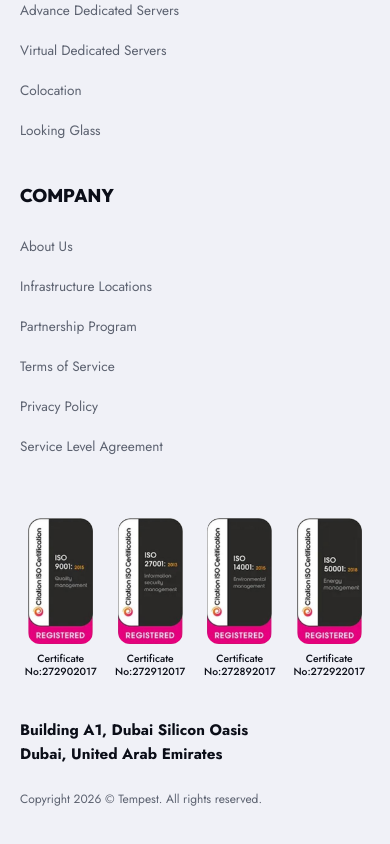
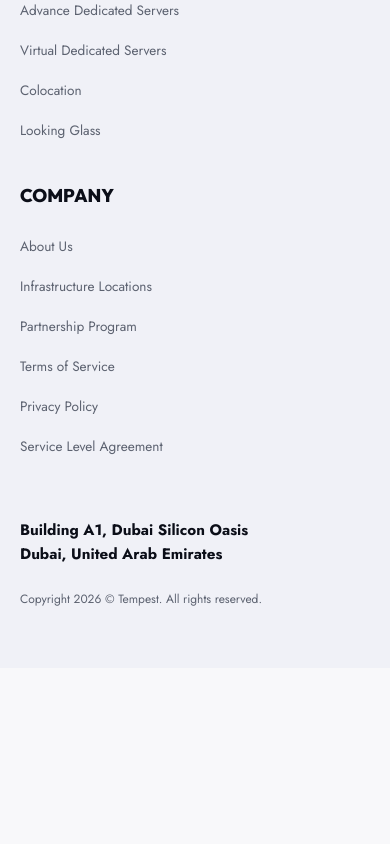
Before and after one commit to souiiii/Bytenia, a React (Vite) app: page /servers/hytale in a window 390 px wide. Shown: the part 5862-6706 px from the top of the page. After the commit the page ends 6530 px from the top, so only its background shows below. Built offline with nearby package versions, Linux system fonts and the light colour scheme; what react-world-flags would draw is missing.

Commit message:
made changes to the footer, removed iso certs

```diff
--- a/src/components/Footer/Footer.css
+++ b/src/components/Footer/Footer.css
@@ -97,7 +97,7 @@
   color: var(--text-muted);
 }
 
-.footer-badges {
+/* .footer-badges {
   display: flex;
   justify-content: center;
   margin-bottom: 40px;
@@ -105,9 +105,9 @@
 
 .mobile-only-badges {
   display: none;
-}
+} */
 
-.cert-box {
+/* .cert-box {
   display: flex;
   flex-direction: column;
   align-items: center;
@@ -125,7 +125,7 @@
 .iso-badges-img {
   height: 80px;
   object-fit: contain;
-}
+} */
 
 @media (max-width: 900px) {
   .footer-top {
@@ -139,7 +139,7 @@
     margin-bottom: 60px;
   }
 
-  .mobile-only-badges {
+/*   .mobile-only-badges {
     display: flex;
     justify-content: space-between;
     gap: 8px;
@@ -154,7 +154,7 @@
     max-width: 65px;
     height: auto;
     object-fit: contain;
-  }
+  } */
 
   .footer-bottom {
     align-items: flex-start;
```
Also changed, not shown: src/components/Footer/Footer.jsx (+6 -4 lines).
